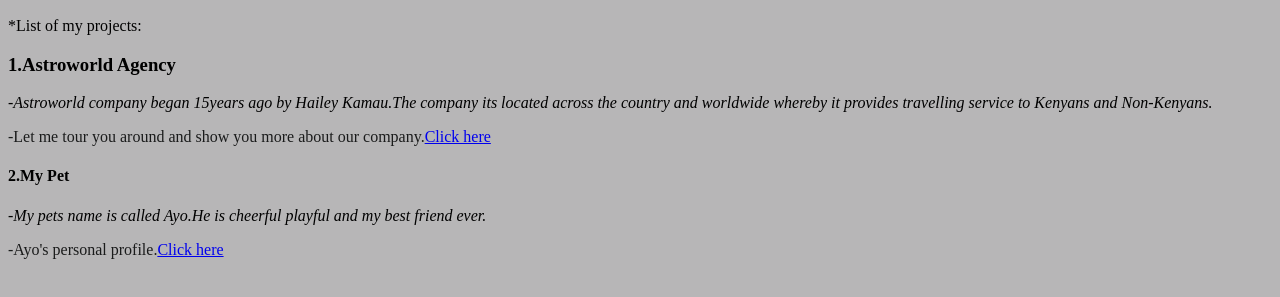
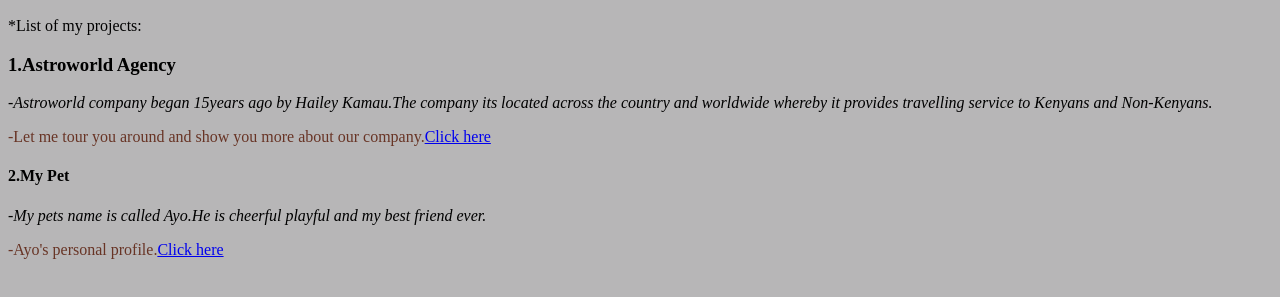
Before and after one commit to 1zx/Personal, a plain HTML site: page index.html in a window 1280 px wide. Shown: the part 437-734 px from the top of the page. Drawn offline with Linux system fonts and the light colour scheme.

Commit message:
Add styles.css

```diff
--- a/css/styles.css
+++ b/css/styles.css
@@ -8,5 +8,5 @@
       background-color: rgba(37, 34, 37, 0.329);
   }
   .link{
-      color: rgb(26, 27, 27);
+      color: rgb(104, 52, 37);
   }
```
